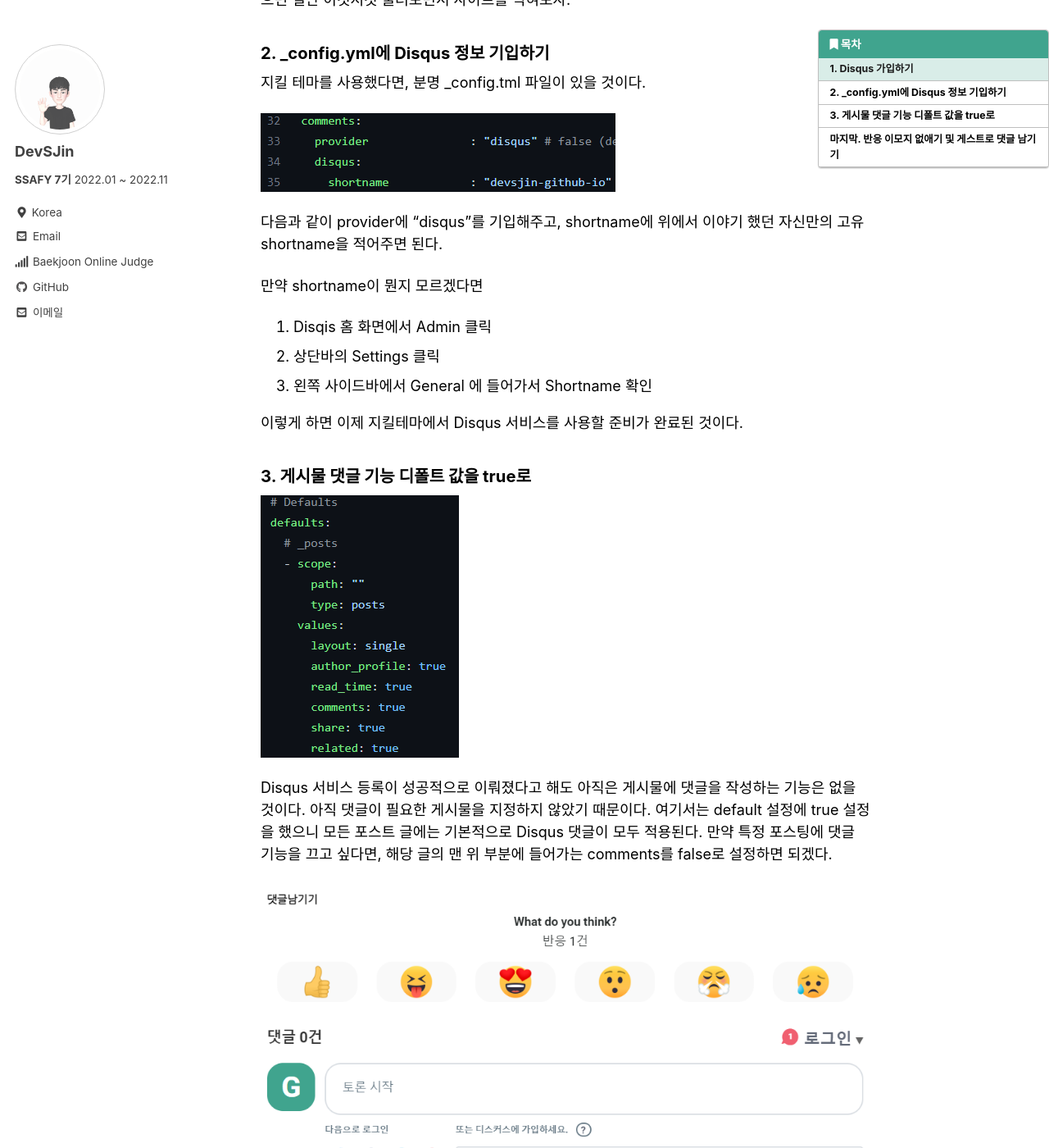
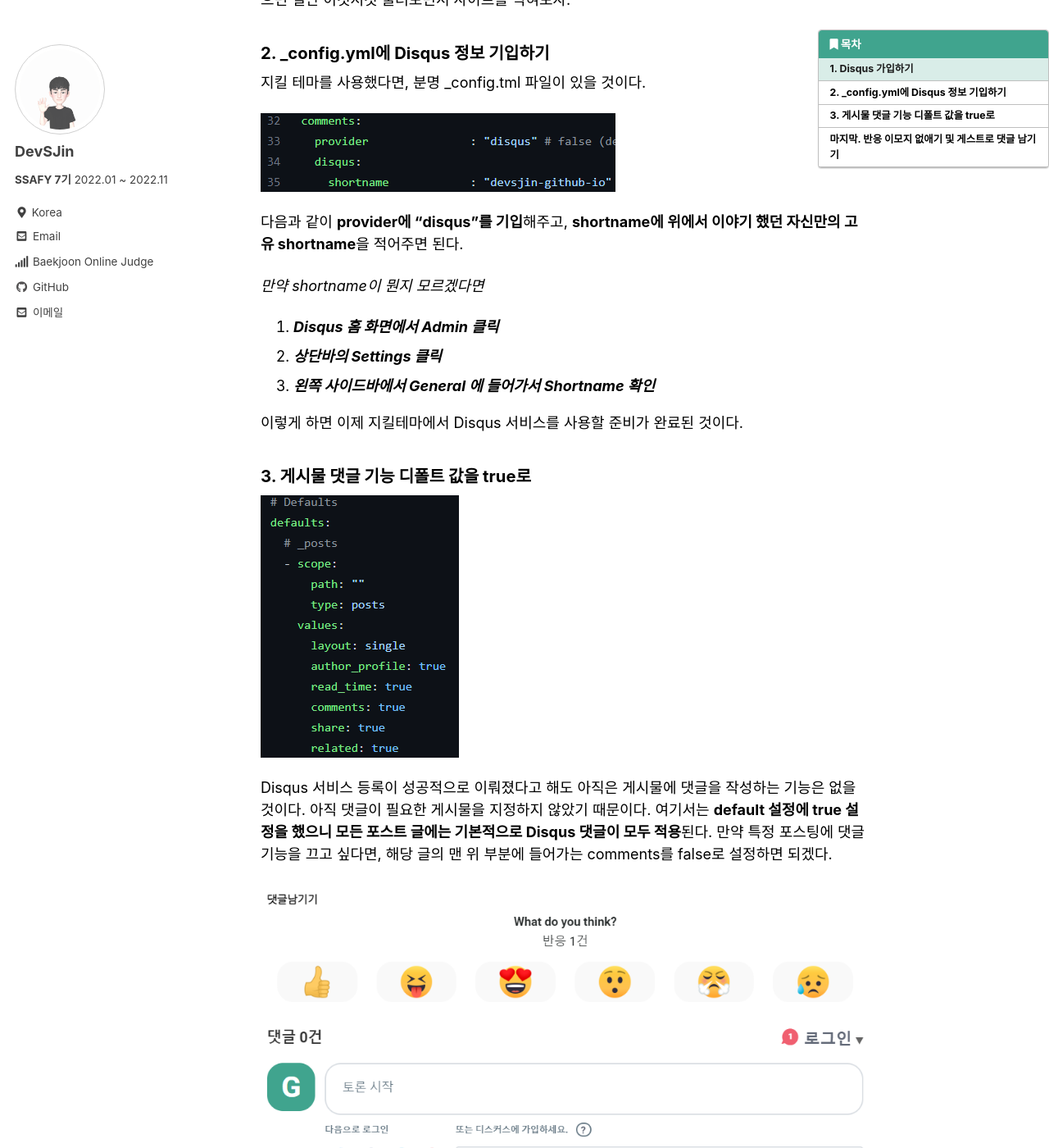
Before and after one commit to DevSJin/DevSJin.github.io, a Jekyll site: the page built from _posts/blog/2022-12-16-깃블로그(Jekyll-테마) 댓글 기능 Disqus 등록하기.md, in a window 1280 px wide and 1400 px high, scrolled down 5389 px. Shown: the whole window at 82% size. Built offline with Jekyll 4.4.1, drawn with Linux system fonts in a browser that asks for light colours; cached includes are drawn as plain includes; comment, search, counter and statistics services are not loaded; some of the changed text lies outside the part shown.

Commit message:
오탈자 수정

```diff
--- a/_posts/blog/2022-12-16-깃블로그(Jekyll-테마) 댓글 기능 Disqus 등록하기.md
+++ b/_posts/blog/2022-12-16-깃블로그(Jekyll-테마) 댓글 기능 Disqus 등록하기.md
@@ -26,7 +26,7 @@
 
 ![image-20221216124146224](/assets/images/image-20221216124146224.png)
 
-GET STARTED 버튼을 클릭해서 서비스 신청을 시작하면, 다음과 같은 화면이 나온다.
+**GET STARTED 버튼**을 클릭해서 서비스 신청을 시작하면, 다음과 같은 화면이 나온다.
 
 ![image-20221216124348614](/assets/images/image-20221216124348614.png)
 
@@ -68,13 +68,13 @@
 
 ![image-20221216125925794](/assets/images/image-20221216125925794.png)
 
-다음과 같이 provider에 "disqus"를 기입해주고, shortname에 위에서 이야기 했던 자신만의 고유 shortname을 적어주면 된다.
+다음과 같이 **provider에 "disqus"를 기입**해주고, **shortname에 위에서 이야기 했던 자신만의 고유 shortname**을 적어주면 된다.
 
-만약 shortname이 뭔지 모르겠다면
+*만약 shortname이 뭔지 모르겠다면*
 
-1. Disqis 홈 화면에서 Admin 클릭
-2. 상단바의 Settings 클릭
-3. 왼쪽 사이드바에서 General 에 들어가서 Shortname 확인
+1. ***Disqus 홈 화면에서 Admin 클릭***
+2. ***상단바의 Settings 클릭***
+3. ***왼쪽 사이드바에서 General 에 들어가서 Shortname 확인***
 
 이렇게 하면 이제 지킬테마에서 Disqus 서비스를 사용할 준비가 완료된 것이다.
 
@@ -85,7 +85,7 @@
 ![image-20221216130455593](/assets/images/image-20221216130455593.png)
 
 Disqus 서비스 등록이 성공적으로 이뤄졌다고 해도 아직은 게시물에 댓글을 작성하는 기능은 없을 것이다. 아직 댓글이 필요한 게시물을 지정하지 않았기 때문이다.
-여기서는 default 설정에 true 설정을 했으니 모든 포스트 글에는 기본적으로 Disqus 댓글이 모두 적용된다. 만약 특정 포스팅에 댓글 기능을 끄고 싶다면, 해당 글의 맨 위 부분에 들어가는 comments를 false로 설정하면 되겠다.
+여기서는 **default 설정에 true 설정을 했으니 모든 포스트 글에는 기본적으로 Disqus 댓글이 모두 적용**된다. 만약 특정 포스팅에 댓글 기능을 끄고 싶다면, 해당 글의 맨 위 부분에 들어가는 comments를 false로 설정하면 되겠다.
 
 
 
@@ -103,7 +103,7 @@
 
 ![image-20221216131123039](/assets/images/image-20221216131123039.png)
 
-다음과 같이 사이드바에 Reactions 탭이 있다. 해당 페이지에서 밑으로 쭉 내리면
+다음과 같이 사이드바에 **Reactions 탭**이 있다. 해당 페이지에서 밑으로 쭉 내리면
 
 ![image-20221216131151909](/assets/images/image-20221216131151909.png)
 
```
Also changed, not shown: other parts of _posts/blog/2022-12-16-깃블로그(Jekyll-테마) 댓글 기능 Disqus 등록하기.md (+3 -3 lines).
